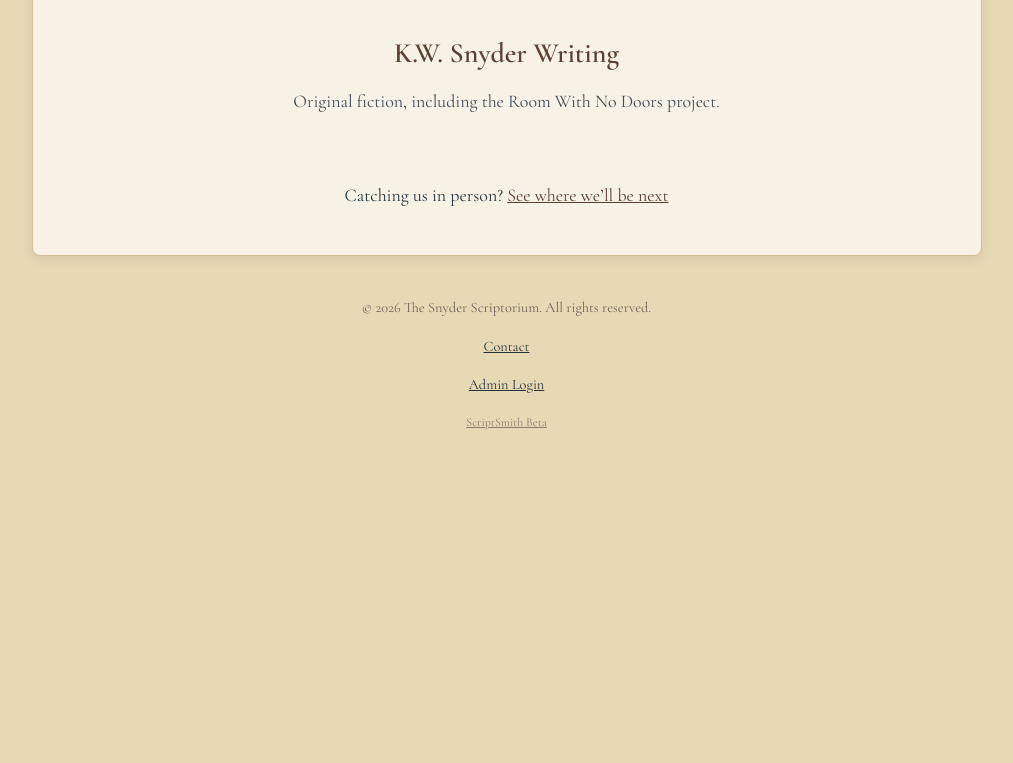
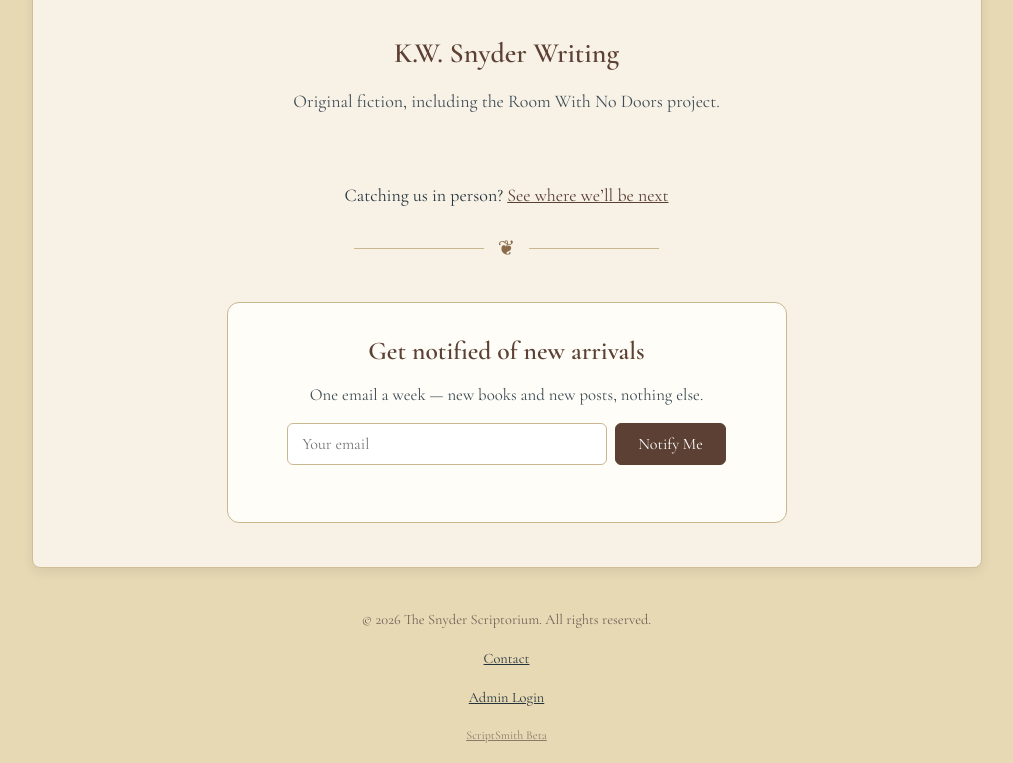
Before and after one commit to SnyderScriptorium/SnyderScriptorium, a Flask app: page / in a window 1280 px wide. Shown: the part 970-1733 px from the top of the page, without its empty margins (126-1139 px from the left). Before the commit the page ends 1400 px from the top, so only its background shows below. Run offline with Flask 3, Linux system fonts and the light colour scheme.

Commit message:
Front page: add new-arrivals email signup to The Hearth

```diff
--- a/templates/index.html
+++ b/templates/index.html
@@ -147,6 +147,63 @@ The Hearth — Snyder Scriptorium
         color: #5C4033 !important;
     }
 
+    /* --- Front-page newsletter signup --- */
+    body:has(.hearth-page) .hearth-subscribe {
+        margin: 30px auto 10px !important;
+        padding: 26px 24px !important;
+        background: #FFFDF8 !important;
+        border: 1px solid #C9B78F !important;
+        border-radius: 12px !important;
+        max-width: 560px !important;
+    }
+    body:has(.hearth-page) .hearth-subscribe h3 {
+        font-family: "Cormorant Garamond", "Times New Roman", Times, Georgia, serif !important;
+        font-size: 1.6rem !important;
+        font-weight: 600 !important;
+        color: #5C4033 !important;
+        margin: 0 0 8px !important;
+    }
+    body:has(.hearth-page) .hearth-subscribe p {
+        font-size: 1.05rem !important;
+        color: #3D4C54 !important;
+        margin: 0 0 14px !important;
+    }
+    body:has(.hearth-page) .hearth-subscribe-row {
+        display: flex !important;
+        gap: 8px !important;
+        justify-content: center !important;
+        flex-wrap: wrap !important;
+    }
+    body:has(.hearth-page) .hearth-subscribe input[type="email"] {
+        flex: 1 1 220px !important;
+        max-width: 320px !important;
+        padding: 10px 14px !important;
+        border: 1px solid #C9B78F !important;
+        border-radius: 6px !important;
+        font-size: 1rem !important;
+        font-family: inherit !important;
+        background: #fff !important;
+        color: #24333B !important;
+    }
+    body:has(.hearth-page) .hearth-subscribe button {
+        padding: 10px 22px !important;
+        background: #5C4033 !important;
+        color: #fff !important;
+        border: 1px solid #5C4033 !important;
+        border-radius: 6px !important;
+        font-size: 1rem !important;
+        font-family: inherit !important;
+        cursor: pointer !important;
+    }
+    body:has(.hearth-page) .hearth-subscribe button:hover {
+        filter: brightness(0.94) !important;
+    }
+    body:has(.hearth-page) #hearthSubscribeMsg {
+        margin: 10px 0 0 !important;
+        font-size: 0.95rem !important;
+        min-height: 1.4em !important;
+    }
+
     @media (max-width: 760px) {
         body:has(.hearth-page) .hearth-hero {
             flex-direction: column !important;
@@ -195,5 +252,36 @@ The Hearth — Snyder Scriptorium
     </nav>
 
     <p class="hearth-events">Catching us in person? <a href="{{ url_for('find_us') }}">See where we&rsquo;ll be next</a></p>
+
+    <div class="hearth-divider" aria-hidden="true"><span></span>&#10086;<span></span></div>
+
+    <div class="hearth-subscribe">
+        <h3>Get notified of new arrivals</h3>
+        <p>One email a week &mdash; new books and new posts, nothing else.</p>
+        <div class="hearth-subscribe-row">
+            <input id="hearthSubscribeEmail" type="email" placeholder="Your email" aria-label="Email for new arrival notifications" autocomplete="email">
+            <button id="hearthSubscribeBtn" type="button">Notify Me</button>
+        </div>
+        <p id="hearthSubscribeMsg"></p>
+    </div>
 </section>
+<script>
+(function(){
+  var btn=document.getElementById('hearthSubscribeBtn');
+  if(!btn)return;
+  btn.addEventListener('click',function(){
+    var em=(document.getElementById('hearthSubscribeEmail').value||'').trim();
+    var msg=document.getElementById('hearthSubscribeMsg');
+    if(!em||em.indexOf('@')<0){msg.textContent='Please enter a valid email.';return;}
+    msg.textContent='Subscribing…';
+    fetch('/store/subscribe',{method:'POST',headers:{'Content-Type':'application/x-www-form-urlencoded'},body:'email='+encodeURIComponent(em)})
+      .then(function(r){return r.json();})
+      .then(function(d){
+        msg.textContent=d.ok?'You\u2019re on the list \u2014 welcome.':'Something went wrong, try again.';
+        if(d.ok)document.getElementById('hearthSubscribeEmail').value='';
+      })
+      .catch(function(){msg.textContent='Something went wrong, try again.';});
+  });
+})();
+</script>
 {% endblock %}
```
